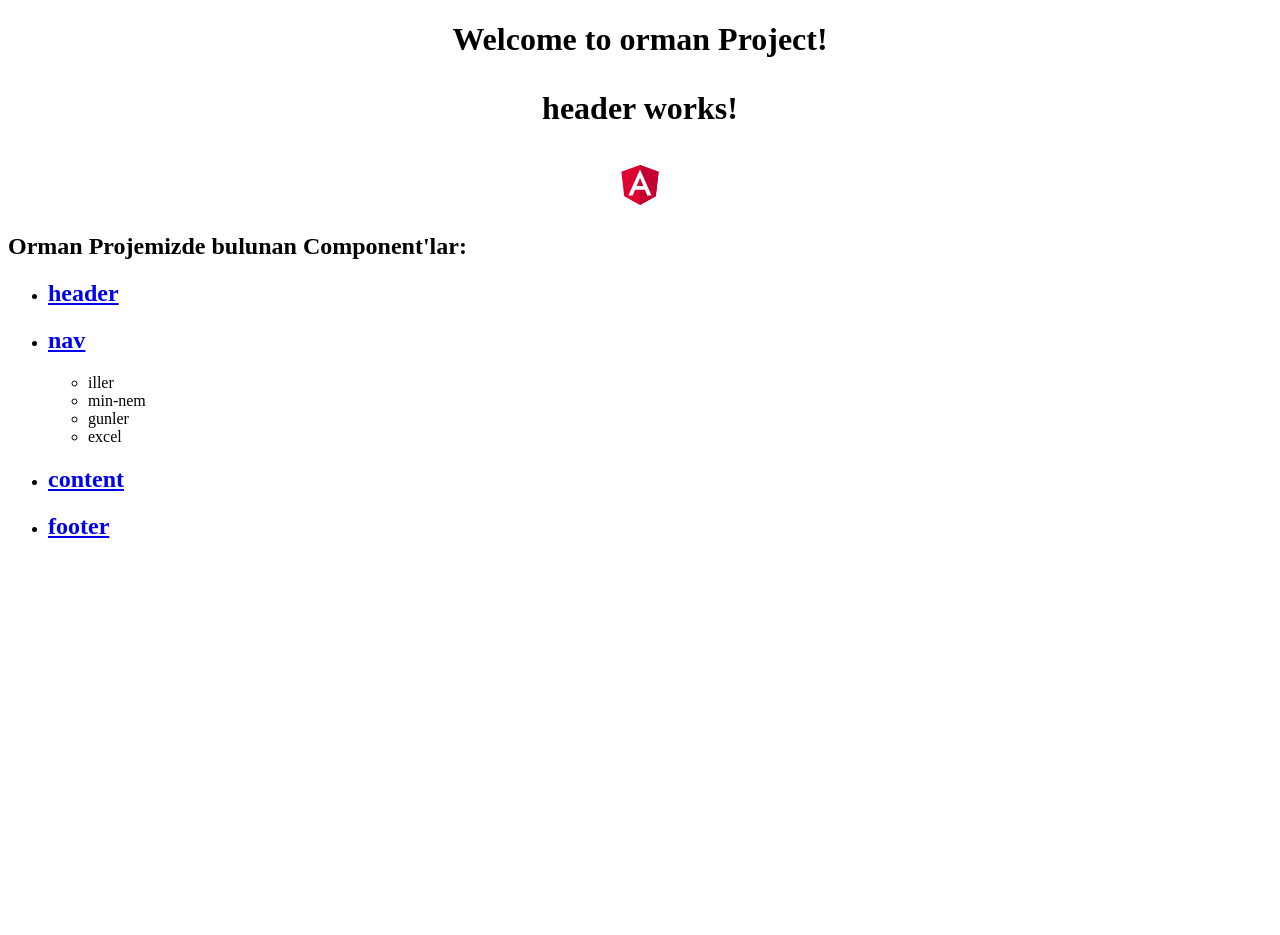
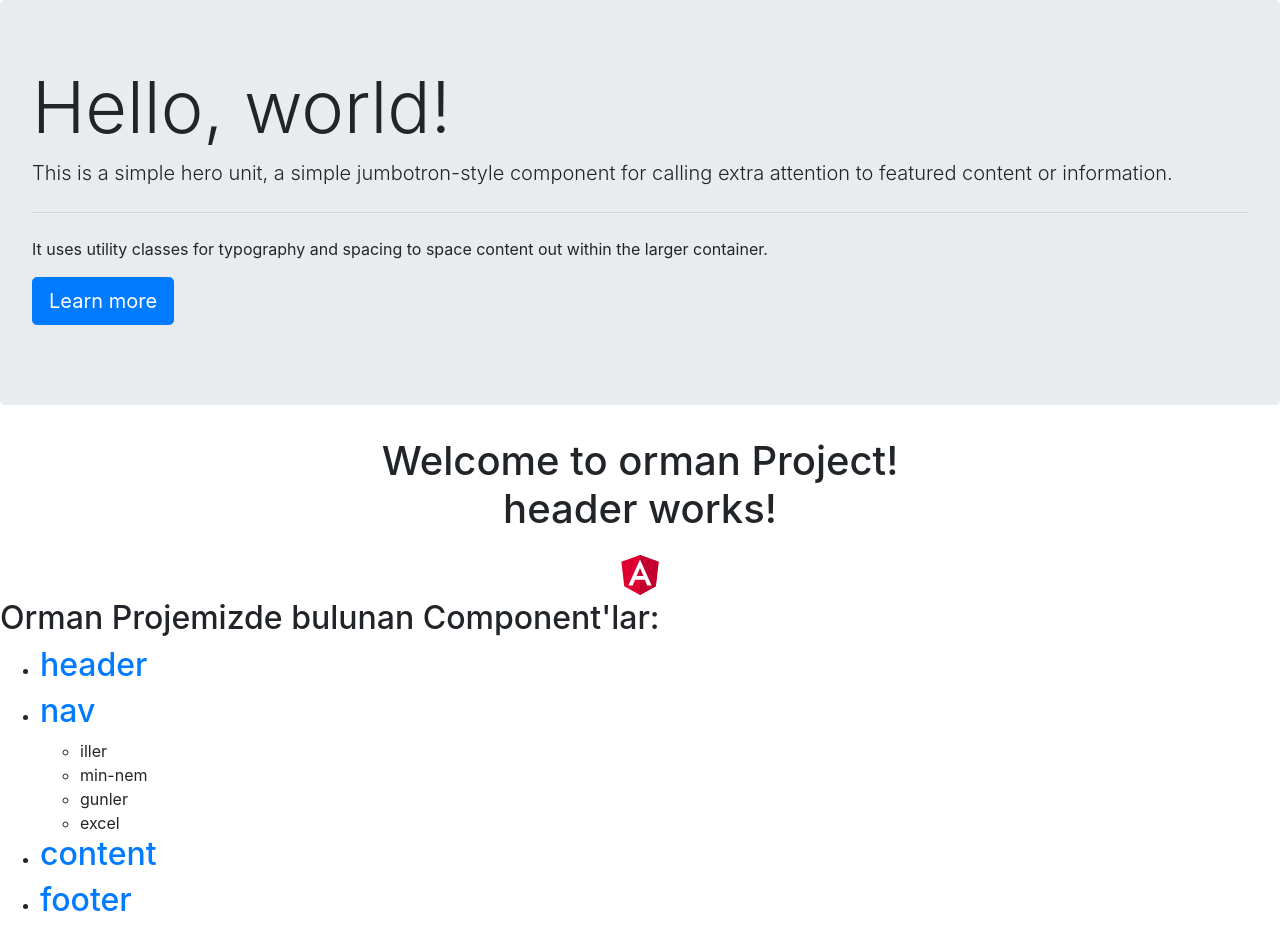
Before and after one commit to mnurullaht/orman, an Angular app: page / in a window 1280 px wide. Before the commit the page ends 800 px from the top, so only its background shows below. Built offline with nearby package versions, Linux system fonts and the light colour scheme.

Commit message:
superhero css lerini ekledim

```diff
--- a/angular.json
+++ b/angular.json
@@ -23,9 +23,14 @@
               "src/assets"
             ],
             "styles": [
-              "src/styles.css"
+              "src/styles.css",
+              "./node_modules/bootstrap/dist/css/bootstrap.min.css"
             ],
-            "scripts": []
+            "scripts": [
+              "./node_modules/bootstrap/dist/js/bootstrap.min.js",
+              "./node_modules/jquery/dist/jquery.min.js",
+              "./node_modules/popper.js/dist/popper.min.js"
+            ]
           },
           "configurations": {
             "production": {
--- a/package.json
+++ b/package.json
@@ -22,6 +22,7 @@
     "@angular/router": "^6.1.0",
     "@ng-bootstrap/ng-bootstrap": "^3.2.0",
     "bootstrap": "^4.1.3",
+    "bootswatch": "^4.1.3",
     "core-js": "^2.5.4",
     "jquery": "^3.3.1",
     "popper.js": "^1.14.4",
--- a/src/app/app.component.html
+++ b/src/app/app.component.html
@@ -1,3 +1,14 @@
+<div class="jumbotron">
+  <h1 class="display-3">Hello, world!</h1>
+  <p class="lead">This is a simple hero unit, a simple jumbotron-style component for calling extra attention to featured content or information.</p>
+  <hr class="my-4">
+  <p>It uses utility classes for typography and spacing to space content out within the larger container.</p>
+  <p class="lead">
+    <a class="btn btn-primary btn-lg" href="#" role="button">Learn more</a>
+  </p>
+</div>
+
+
 <!--The content below is only a placeholder and can be replaced.-->
 <div style="text-align:center">
   <h1>
```
Also changed, not shown: 1 other file (tests, documents, lock files or other folders).
